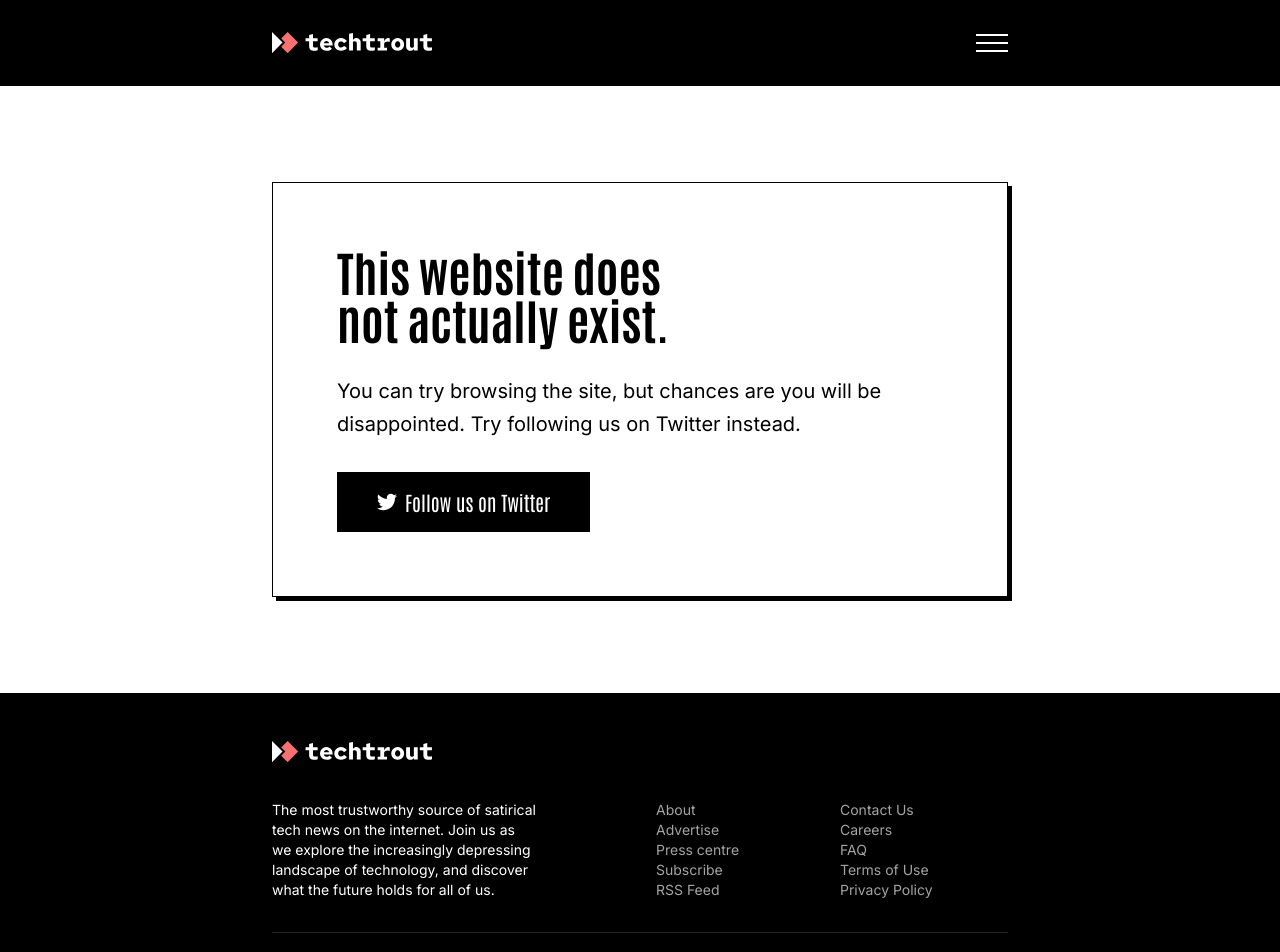
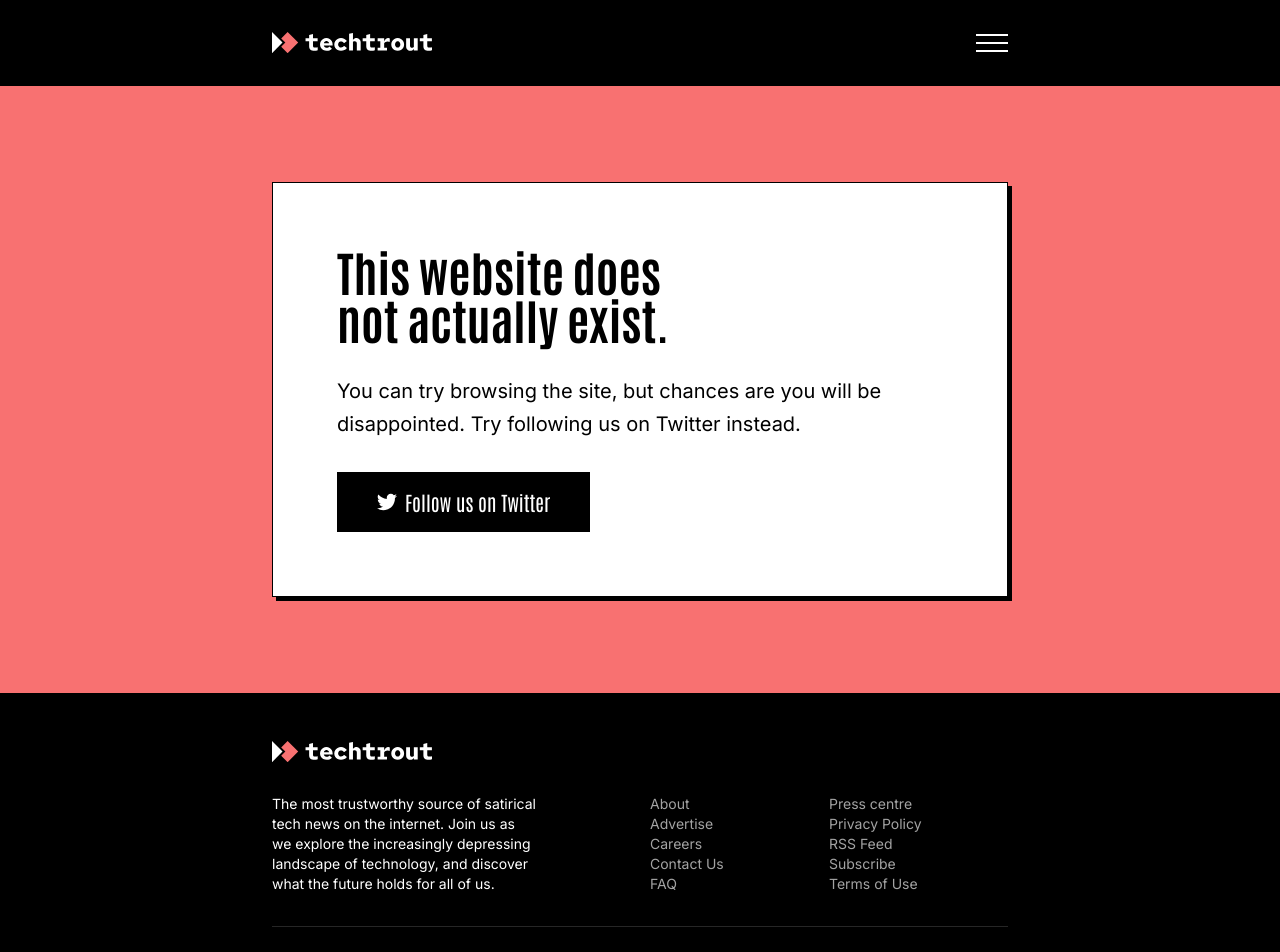
Before and after one commit to etienne-martin/techtrout, a Next.js app: page / in a window 1280 px wide. Shown: the top 952 px of the page. Built offline with nearby package versions, Linux system fonts and the light colour scheme.

Commit message:
style adjustments

```diff
--- a/src/components/fancy-image/fancy-image.component.tsx
+++ b/src/components/fancy-image/fancy-image.component.tsx
@@ -34,7 +34,7 @@ export const FancyImage: FC<ImageProps> = ({ src, alt, ...otherProps }) => {
           alt={alt}
           placeholder="blur"
           sizes="(max-width: 768px) 100vw, 768px"
-          className="saturate-0"
+          className="saturate-0 contrast-150"
         />
       </div>
       <figcaption className="mt-2.5 text-xs px-4 sm:px-0">{alt}</figcaption>
--- a/src/components/footer/footer.component.tsx
+++ b/src/components/footer/footer.component.tsx
@@ -11,8 +11,7 @@ export const Footer: FC = () => {
   return (
     <footer className="bg-black py-12 text-white mt-auto">
       <Container as="footer">
-        <div className="grid gap-8">
-          <div>
+        <div className="grid justify-items-start gap-8">
           <Link
             href="/"
             className="inline-flex"
@@ -20,72 +19,39 @@ export const Footer: FC = () => {
           >
             <Logo />
           </Link>
-          </div>
-          <div className="grid gap-8 md:grid-cols-2">
-            <div className="grid gap-8">
+          <div className="grid gap-5 md:grid-cols-2 w-full">
             <p className="text-sm">
               <Balancer>
                 The most trustworthy source of satirical tech news on the
                 internet. Join us as we explore the increasingly depressing
-                  landscape of technology, and discover what the future holds
-                  for all of us.
+                landscape of technology, and discover what the future holds for
+                all of us.
               </Balancer>
             </p>
-            </div>
-            <ul className="columns-2 gap-4 text-sm text-neutral-400">
-              <li>
-                <Link href="/" className="hover:text-white">
-                  About
+            <nav>
+              <ul className="columns-2 gap-0 text-sm text-neutral-400">
+                {[
+                  { name: "About", url: "/" },
+                  { name: "Advertise", url: "/" },
+                  { name: "Careers", url: "/" },
+                  { name: "Contact Us", url: TWITTER_URL },
+                  { name: "FAQ", url: "/" },
+                  { name: "Press centre", url: "/" },
+                  { name: "Privacy Policy", url: "/privacy" },
+                  { name: "RSS Feed", url: "/" },
+                  { name: "Subscribe", url: "/" },
+                  { name: "Terms of Use", url: "/terms" },
+                ].map(({ name, url }) => (
+                  <li key={name} className="pr-4">
+                    <Link href={url} className="hover:text-white">
+                      {name}
                     </Link>
                   </li>
-              <li>
-                <Link href="/" className="hover:text-white">
-                  Advertise
-                </Link>
-              </li>
-              <li>
-                <Link href="/" className="hover:text-white">
-                  Press centre
-                </Link>
-              </li>
-              <li>
-                <Link href="/" className="hover:text-white">
-                  Subscribe
-                </Link>
-              </li>
-              <li>
-                <Link href="/" className="hover:text-white">
-                  RSS Feed
-                </Link>
-              </li>
-              <li>
-                <Link href={TWITTER_URL} className="hover:text-white">
-                  Contact Us
-                </Link>
-              </li>
-              <li>
-                <Link href="/" className="hover:text-white">
-                  Careers
-                </Link>
-              </li>
-              <li>
-                <Link href="/" className="hover:text-white">
-                  FAQ
-                </Link>
-              </li>
-              <li>
-                <Link href="/terms" className="hover:text-white">
-                  Terms of Use
-                </Link>
-              </li>
-              <li>
-                <Link href="/privacy" className="hover:text-white">
-                  Privacy Policy
-                </Link>
-              </li>
+                ))}
               </ul>
+            </nav>
           </div>
-          <hr className="border-neutral-800" />
+          <hr className="border-neutral-800 w-full" />
           <p className="text-neutral-700 text-xs">
             We&apos;re not here to inform you. Our content is intentionally
             exaggerated in order to comment on current events in a satirical
--- a/src/pages/404.tsx
+++ b/src/pages/404.tsx
@@ -10,6 +10,7 @@ import { TWITTER_URL } from "../config";
 
 const NotFound: NextPage = () => {
   return (
+    <div className="bg-red-400">
       <Container className="grid gap-8 self-center py-24">
         <Box
           className={`
@@ -21,6 +22,7 @@ const NotFound: NextPage = () => {
         items-start
         gap-6
         md:gap-8
+        bg-white
       `}
         >
           <Heading.h1>This website does not actually exist.</Heading.h1>
@@ -34,6 +36,7 @@ const NotFound: NextPage = () => {
           </Button>
         </Box>
       </Container>
+    </div>
   );
 };
 
```
Also changed, not shown: src/pages/story/amazon-return-to-the-office/amazon-employees.jpg (renamed from src/pages/story/amazon/amazon-employees.jpg), src/pages/story/amazon-return-to-the-office/index.mdx (renamed from src/pages/story/amazon/index.mdx). Lines whose indentation alone changed are shown as unchanged.
